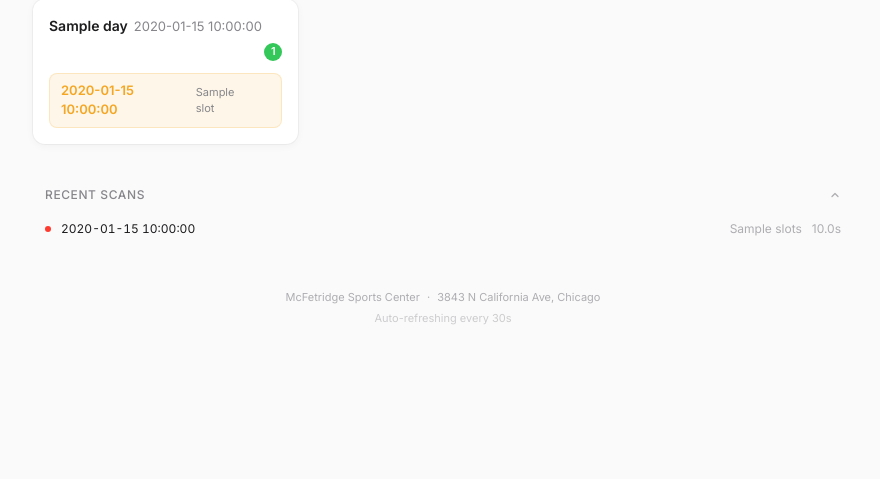
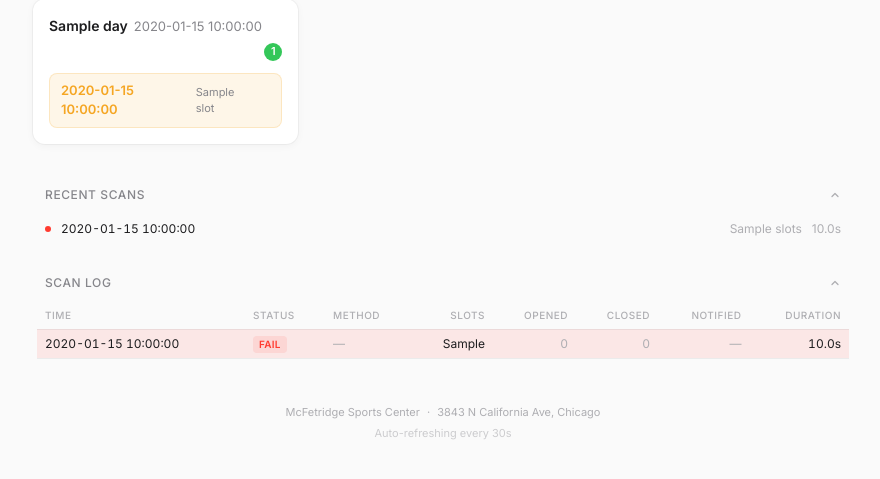
Before and after one commit to aacrit/tennisbooking, a FastAPI app: template web/templates/dashboard.html in a window 1280 px wide. Shown: the part 182-661 px from the top of the page, without its empty margins (197-1077 px from the left). Run offline with FastAPI, Linux system fonts and the light colour scheme; the template is opened without the code that fills it: most values are stand-ins (such as "Sample title", 1, 10 or a date in 2020).

Commit message:
Add scan log table to dashboard for monitoring scan activity
Adds a detailed table below the activity feed showing the last 50 scans
with status, method (Playwright/API), slots found, slots opened/closed,
notification count, and duration. Helps verify the system is scanning
correctly when no WhatsApp notifications are being sent.

https://claude.ai/code/session_012SZ3j4NaDSMsrKGWMG9TPc

```diff
--- a/db.py
+++ b/db.py
@@ -241,6 +241,36 @@ async def get_slot_events(limit: int = 100) -> list[dict]:
         return [dict(r) for r in rows]
 
 
+async def get_scan_log(limit: int = 50) -> list[dict]:
+    """Get detailed scan log with slot changes and notification status."""
+    async with aiosqlite.connect(_db_path) as db:
+        db.row_factory = aiosqlite.Row
+        cursor = await db.execute("""
+            SELECT
+                sr.id,
+                sr.scan_time,
+                sr.success,
+                sr.error_message,
+                sr.slots_found,
+                sr.duration_seconds,
+                COALESCE(SUM(CASE WHEN se.event_type = 'opened' THEN 1 ELSE 0 END), 0) AS slots_opened,
+                COALESCE(SUM(CASE WHEN se.event_type = 'closed' THEN 1 ELSE 0 END), 0) AS slots_closed,
+                (SELECT se2.scan_method FROM slot_events se2
+                 WHERE se2.scan_id = sr.id LIMIT 1) AS scan_method,
+                (SELECT COUNT(*) FROM notifications n
+                 WHERE n.sent_time BETWEEN sr.scan_time
+                 AND datetime(sr.scan_time, '+30 seconds')
+                 AND n.success = 1) AS notifications_sent
+            FROM scan_results sr
+            LEFT JOIN slot_events se ON se.scan_id = sr.id
+            GROUP BY sr.id
+            ORDER BY sr.id DESC
+            LIMIT ?
+        """, (limit,))
+        rows = await cursor.fetchall()
+        return [dict(r) for r in rows]
+
+
 async def get_recent_scans(limit: int = 20) -> list[dict]:
     async with aiosqlite.connect(_db_path) as db:
         db.row_factory = aiosqlite.Row
--- a/web/app.py
+++ b/web/app.py
@@ -63,6 +63,7 @@ def _build_calendar(grouped_slots: dict) -> list[dict]:
 @app.get("/", response_class=HTMLResponse)
 async def dashboard(request: Request):
     recent_scans = await db.get_recent_scans(limit=5)
+    scan_log = await db.get_scan_log(limit=50)
     current_slots = await db.get_current_availability()
     notifications = await db.get_notification_history(limit=5)
     slot_events = await db.get_slot_events(limit=20)
@@ -85,6 +86,7 @@ async def dashboard(request: Request):
         "recent_scans": recent_scans,
         "notifications": notifications,
         "slot_events": slot_events,
+        "scan_log": scan_log,
     })
 
 
--- a/web/static/style.css
+++ b/web/static/style.css
@@ -325,6 +325,49 @@ details[open] > .feed-heading .chevron { transform: rotate(180deg); }
 .feed-meta + .feed-meta { margin-left: 0; }
 .feed-empty { font-size: 12px; color: var(--text-3); padding: 8px; }
 
+/* ───── Scan Log Table ───── */
+.scan-log { padding: 0 0 8px; }
+.scan-log-wrap {
+    overflow-x: auto; -webkit-overflow-scrolling: touch; padding: 0 4px 8px;
+}
+.scan-log-table {
+    width: 100%; border-collapse: collapse;
+    font-size: 12px; font-variant-numeric: tabular-nums;
+}
+.scan-log-table th {
+    text-align: left; font-size: 10px; font-weight: 500;
+    color: var(--text-3); text-transform: uppercase; letter-spacing: 0.05em;
+    padding: 6px 8px; border-bottom: 1px solid var(--border); white-space: nowrap;
+    position: sticky; top: 0; background: var(--bg);
+}
+.scan-log-table th.num, .scan-log-table td.num { text-align: right; }
+.scan-log-table td {
+    padding: 5px 8px; color: var(--text-1); white-space: nowrap;
+    border-bottom: 1px solid var(--border);
+}
+.scan-log-table tbody tr { transition: background 0.1s var(--ease); }
+.scan-log-table tbody tr:hover { background: var(--surface-hover); }
+.scan-row-err { background: var(--red-bg); }
+.scan-time-col { color: var(--text-2); }
+
+.scan-badge {
+    display: inline-flex; align-items: center; justify-content: center;
+    padding: 1px 6px; border-radius: 4px;
+    font-size: 10px; font-weight: 600; letter-spacing: 0.02em;
+}
+.scan-badge-ok { color: var(--green); background: var(--green-bg); }
+.scan-badge-err { color: var(--red); background: var(--red-bg); cursor: help; }
+.scan-badge-pw { color: var(--text-2); background: var(--surface-hover); border: 1px solid var(--border); }
+.scan-badge-api { color: var(--blue); background: var(--blue-bg); border: 1px solid var(--blue-border); }
+.scan-badge-notif { color: var(--green); background: var(--green-bg); min-width: 18px; }
+
+.scan-delta { font-weight: 600; }
+.scan-delta-up { color: var(--green); }
+.scan-delta-down { color: var(--red); }
+.scan-delta-zero { color: var(--text-3); }
+.scan-method-dash { color: var(--text-3); }
+.scan-log-empty { text-align: center; color: var(--text-3); padding: 16px 8px; }
+
 /* ───── Non-Tennis Availability ───── */
 .other-availability {
     margin-top: 24px; border-radius: var(--radius-md);
@@ -396,6 +439,8 @@ details[open] > .other-heading .chevron { transform: rotate(180deg); }
 
     .summary-count { font-size: 36px; }
     .summary { padding: 20px 0 16px; }
+
+    .scan-log-table { min-width: 580px; }
 }
 
 /* Tiny screens */
--- a/web/templates/dashboard.html
+++ b/web/templates/dashboard.html
@@ -140,6 +140,85 @@
     </details>
     #}
 
+</div>
+
+<!-- Scan Log Table -->
+<div class="scan-log">
+    <details class="feed-section" open>
+        <summary class="feed-heading">
+            <span>Scan Log</span>
+            <svg class="chevron" width="12" height="12" viewBox="0 0 24 24" fill="none" stroke="currentColor" stroke-width="2.5" stroke-linecap="round" stroke-linejoin="round">
+                <polyline points="6 9 12 15 18 9"></polyline>
+            </svg>
+        </summary>
+        <div class="scan-log-wrap">
+            <table class="scan-log-table">
+                <thead>
+                    <tr>
+                        <th>Time</th>
+                        <th>Status</th>
+                        <th>Method</th>
+                        <th class="num">Slots</th>
+                        <th class="num">Opened</th>
+                        <th class="num">Closed</th>
+                        <th class="num">Notified</th>
+                        <th class="num">Duration</th>
+                    </tr>
+                </thead>
+                <tbody>
+                    {% for scan in scan_log %}
+                    <tr class="{{ 'scan-row-err' if not scan.success }}">
+                        <td class="scan-time-col">{{ scan.scan_time }}</td>
+                        <td>
+                            {% if scan.success %}
+                                <span class="scan-badge scan-badge-ok">OK</span>
+                            {% else %}
+                                <span class="scan-badge scan-badge-err" title="{{ scan.error_message or '' }}">FAIL</span>
+                            {% endif %}
+                        </td>
+                        <td>
+                            {% if scan.scan_method == 'api_poll' %}
+                                <span class="scan-badge scan-badge-api">API</span>
+                            {% elif scan.scan_method %}
+                                <span class="scan-badge scan-badge-pw">PW</span>
+                            {% else %}
+                                <span class="scan-method-dash">&mdash;</span>
+                            {% endif %}
+                        </td>
+                        <td class="num">{{ scan.slots_found }}</td>
+                        <td class="num">
+                            {% if scan.slots_opened > 0 %}
+                                <span class="scan-delta scan-delta-up">+{{ scan.slots_opened }}</span>
+                            {% else %}
+                                <span class="scan-delta-zero">0</span>
+                            {% endif %}
+                        </td>
+                        <td class="num">
+                            {% if scan.slots_closed > 0 %}
+                                <span class="scan-delta scan-delta-down">-{{ scan.slots_closed }}</span>
+                            {% else %}
+                                <span class="scan-delta-zero">0</span>
+                            {% endif %}
+                        </td>
+                        <td class="num">
+                            {% if scan.notifications_sent > 0 %}
+                                <span class="scan-badge scan-badge-notif">{{ scan.notifications_sent }}</span>
+                            {% else %}
+                                <span class="scan-delta-zero">&mdash;</span>
+                            {% endif %}
+                        </td>
+                        <td class="num">{{ "%.1f"|format(scan.duration_seconds or 0) }}s</td>
+                    </tr>
+                    {% endfor %}
+                    {% if not scan_log %}
+                    <tr>
+                        <td colspan="8" class="scan-log-empty">No scans recorded yet</td>
+                    </tr>
+                    {% endif %}
+                </tbody>
+            </table>
+        </div>
+    </details>
 </div>
 
 <!-- Footer -->
```
